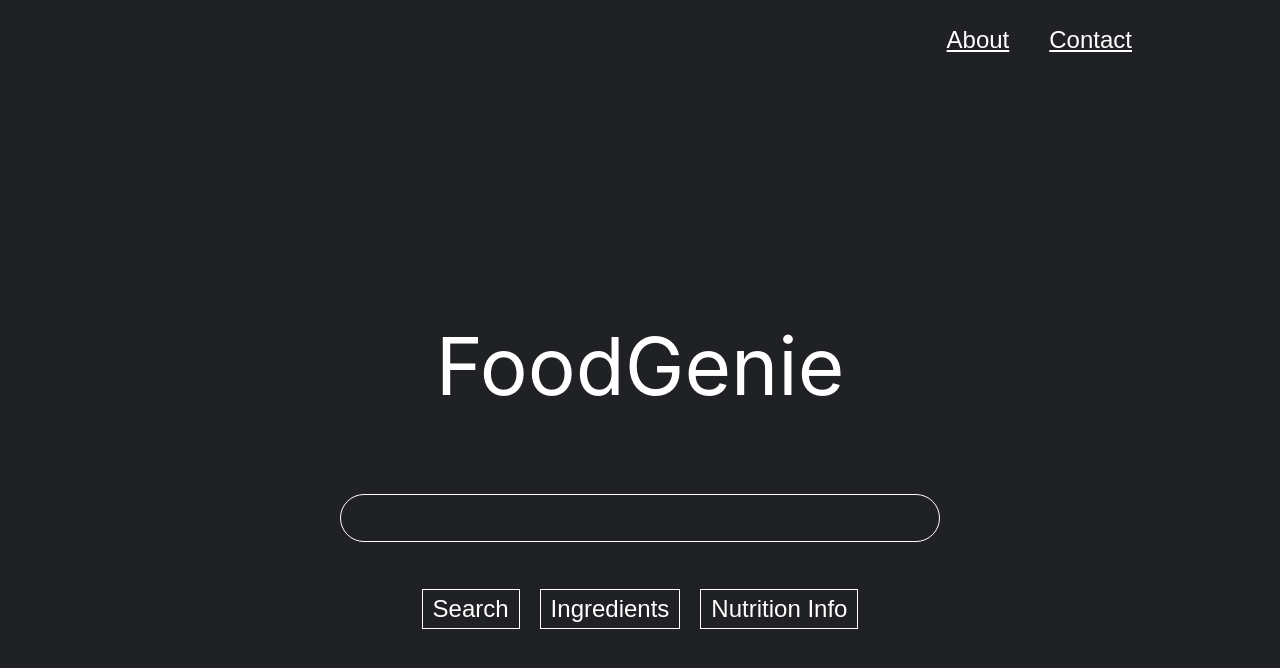
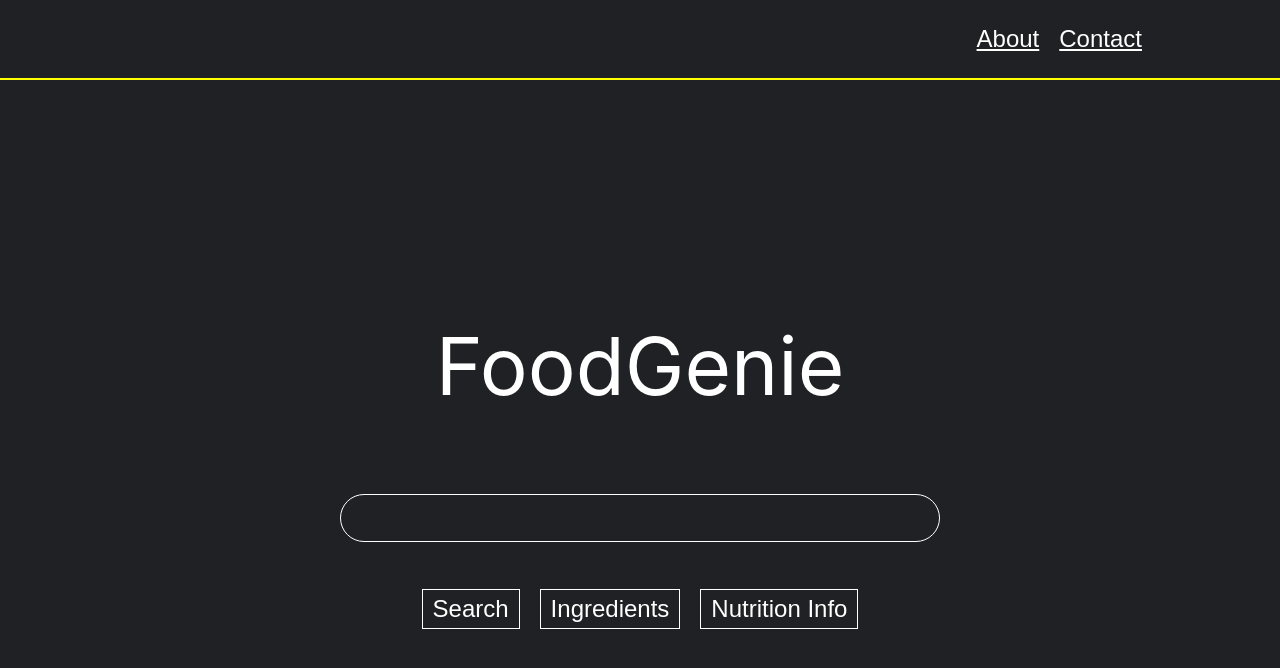
Before and after one commit to lil-white-shadow/food-genie, a React (Create React App) app: page / in a window 1280 px wide. Shown: the top 668 px of the page. Built offline with nearby package versions, Linux system fonts and the light colour scheme.

Commit message:
update nav  alignment

```diff
--- a/src/App.css
+++ b/src/App.css
@@ -18,30 +18,38 @@ body {
 }
 
 .nav {
-  width: 80%;
+  width: 100%;
+  padding: 0 10%;
   height: 10vh;
   display: flex;
   justify-content: flex-end;
+  align-items: center;
   position: sticky;
   top: 0;
   z-index: 100;
   background-color: #202124;
+  border-bottom: 2px solid yellow;
 }
 
-.nav .logo {
+.nav button.logo {
   position: absolute;
-  left: 0;
-  top: 10px;
+  left: 10%;
+  text-decoration: none;
+  font-size: min(2rem, 7.5vw);
 }
 
 button {
   cursor: pointer;
+  background-color: #202124;
+  color: white;
 }
 
 .nav button {
   border: none;
   text-decoration: underline;
   cursor: pointer;
+  padding: 0 10px;
+  font-size: min(1.5rem, 5vw);
 }
 
 .nav button:hover {
@@ -117,12 +125,10 @@ input:focus {
   margin-top: -2rem;
 }
 
-button {
+.search button, .results button {
   margin: 15px 10px;
   padding: 5px 10px;
-  background-color: #202124;
   border: 1px solid;
-  color: white;
   font-size: min(1.5rem, 5vw);
 }
 
--- a/src/components/Nav.js
+++ b/src/components/Nav.js
@@ -8,7 +8,7 @@ export default function Nav(props) {
         </div>
         :
         <div className="nav">
-        <div className="logo">Food Genie</div>
+        <button className="logo">FoodGenie</button>
         <button onClick={() => props.goToComponent(props.AboutRef)}>About</button>
         <button onClick={() => props.goToComponent(props.ContactRef)}>Contact</button>
       </div>
```
